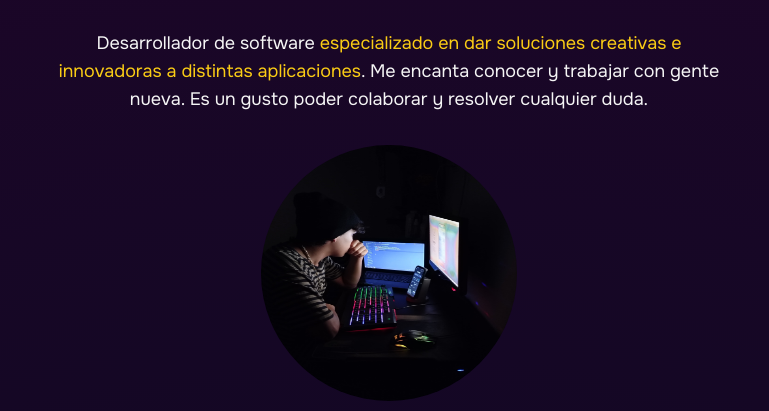
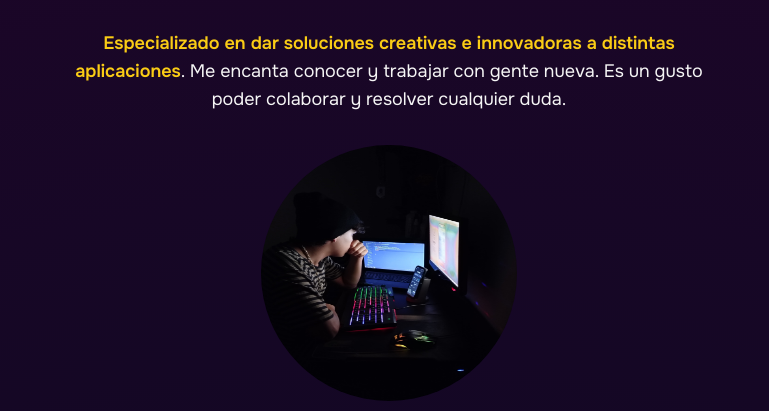
Before and after one commit to JoelRamos22/Portafolio, an Astro site: page / in a window 1280 px wide. Shown: the part 243-654 px from the top of the page, without its empty margins (251-1020 px from the left). Built offline with nearby package versions, Linux system fonts and the light colour scheme; Astro itself is replaced by a stand-in of ours; what @astrojs/tailwind would draw is missing.

Commit message:
feat: :sparkles: Arreglo del inicio

```diff
--- a/src/components/Inicio.astro
+++ b/src/components/Inicio.astro
@@ -15,8 +15,8 @@ class="w-full max-w-2xl mx-auto flex flex-col justify-center items-center text-c
     >Desarrollador FullStack 🚀</small
 >
 <p class="text-pretty text-lg mt-6 font-normal">
-    Desarrollador de software <span class="text-yellow-400"
-        >especializado en dar soluciones creativas e innovadoras a
+    <span class="text-yellow-400 font font-semibold"
+        >Especializado en dar soluciones creativas e innovadoras a
         distintas aplicaciones</span
     >. Me encanta conocer y trabajar con gente nueva. Es un gusto
     poder colaborar y resolver cualquier duda.
```
Also changed, not shown: 1 other file.
